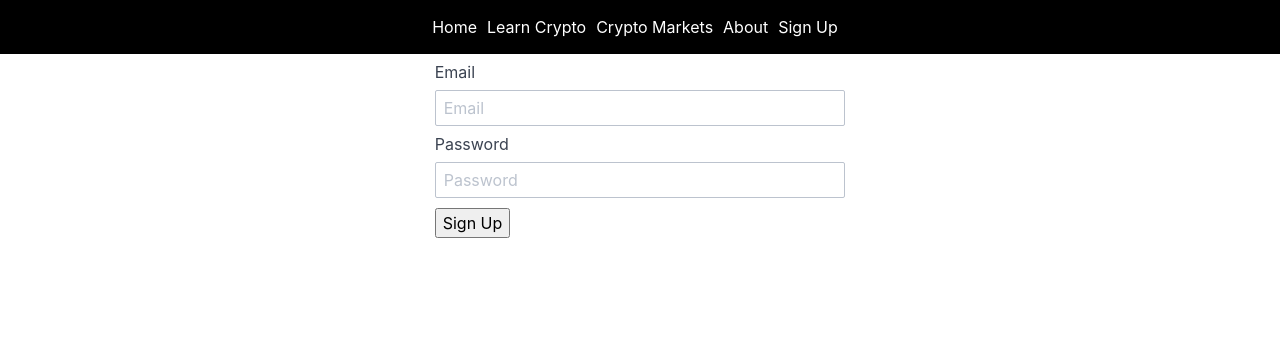
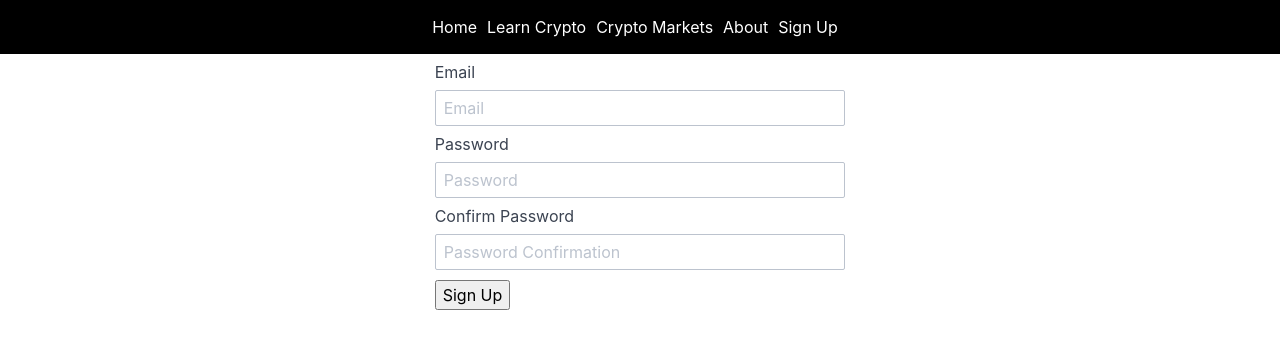
Before and after one commit to novaaaax/honey.stake, a React (Create React App) app: page /signup in a window 1280 px wide. Shown: the top 348 px of the page. Built offline with nearby package versions, Linux system fonts and the light colour scheme.

Commit message:
got input to console log

```diff
--- a/src/components/Sign-up.js
+++ b/src/components/Sign-up.js
@@ -3,34 +3,44 @@ import axios from 'axios';
 
 
 export default class Signup extends React.Component {
-    constructor(props){
+    constructor(props) {
         super(props);
 
-        this.state={
+        this.state = {
             email: "",
             password: "",
             password_conformation: "",
             registrationErrors: ""
         }
         this.handleSubmit = this.handleSubmit.bind(this)
+        this.handleChange = this.handleChange.bind(this)
     }
-    handleSubmit(event){
 
+    handleChange(event) {
+        console.log("handle change", event)
     }
-    render(){
+
+    handleSubmit(event) {
+        console.log('form submitted')
+        event.preventDefault();
+    }
+    render() {
         return (
-        <div className="container column col-4 col-xs-12">
-            <div className="form-group">
+            <div onSubmit={this.handleSubmit} className="container column col-4 col-xs-12">
+                <form className="form-group">
                     <label className="form-label" for="input-example-1">Email</label>
-                <input className="form-input" type="text" id="input-example-1" placeholder="Email" />
+                    <input className="form-input" type="email" name="email" value={this.state.email} id="input-example-1" onChange={this.handleChange} placeholder="Email" required />
                     <label className="form-label" for="input-example-1">Password</label>
-                <input className="form-input" type="text" id="input-example-1" placeholder="Password" />
+                    <input className="form-input" type="password" name="password" value={this.state.password} id="input-example-1" onChange={this.handleChange} placeholder="Password" required />
+                    <label className="form-label" for="input-example-1">Confirm Password</label>
+                    <input className="form-input" type="password" name="password_confirmation" value={this.state.password_conformation} id="input-example-1" onChange={this.handleChange} placeholder="Password Confirmation" required />
                     <button
+                        type="submit"
                         style={{
                             marginTop: "10px"
                         }}
                     >Sign Up</button>
-            </div>
+                </form>
             </div>
         );
     }
```
Lines whose indentation alone changed are shown as unchanged.
